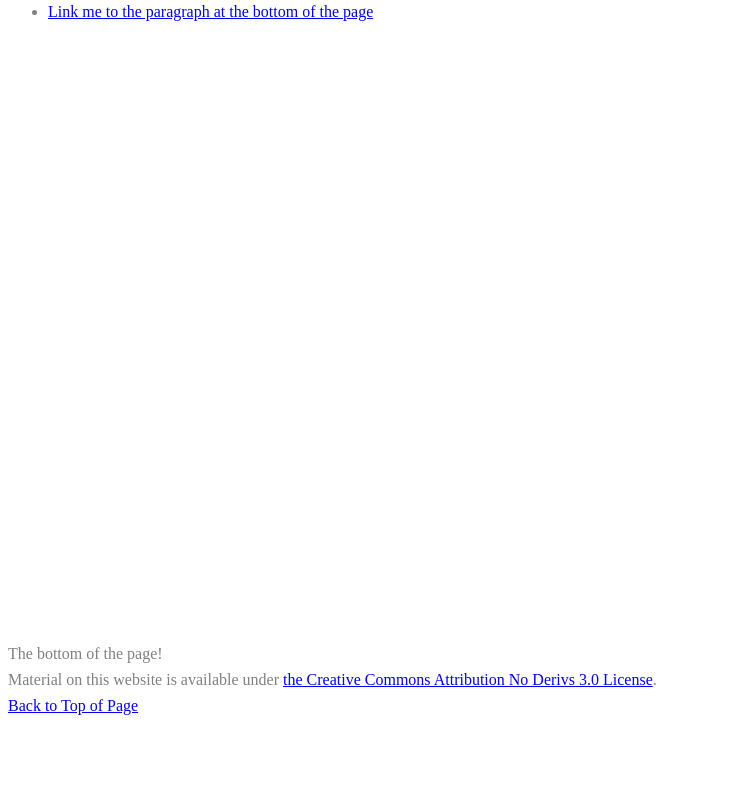
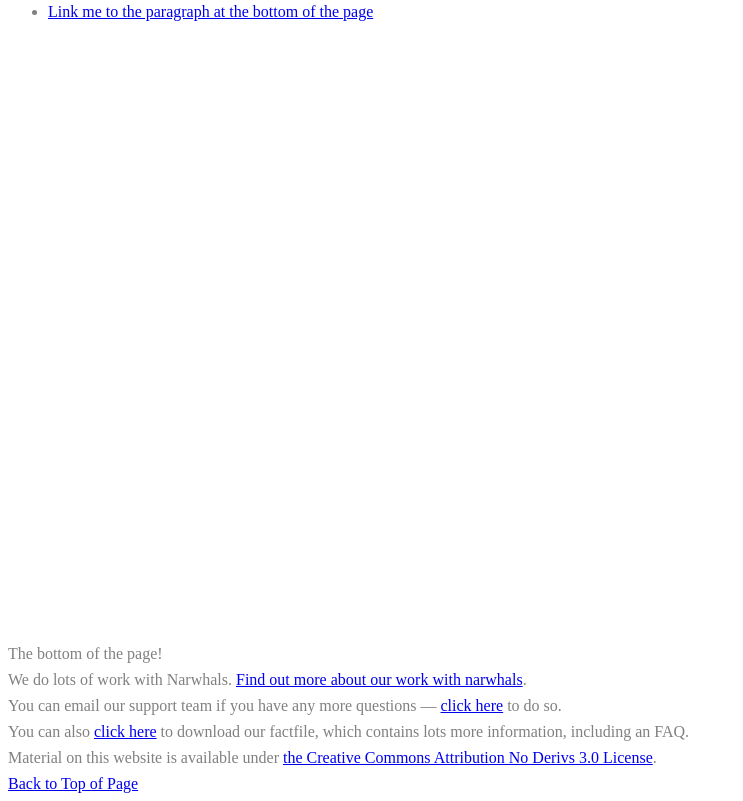
Before and after one commit to philsawa/philsawa.github.io, a plain HTML site: page index009-links-test.html in a window 1280 px wide. Shown: the part 443-1244 px from the top of the page, without its empty margins (0-743 px from the left). Before the commit the page ends 1166 px from the top, so only its background shows below. Drawn offline with Linux system fonts and the light colour scheme.

Commit message:
update index009-links-test.html

```diff
--- a/index009-links-test.html
+++ b/index009-links-test.html
@@ -73,6 +73,11 @@ see our <a href="whales.html" title="includes information on Blue Whales and Spe
 
 <!--Links Assessment 3 starts here-->
 
+      <p>We do lots of work with Narwhals. <a href="narwhals.html" title="find out more about our work with narwhals" target="_blank">Find out more about our work with narwhals</a>.</p>
+
+      <p>You can email our support team if you have any more questions — <a href="mailto:whales@example.com">click here</a> to do so.</p>
+
+      <p>You can also <a href="factfile.pdf" target="_blank">click here</a> to download our factfile, which contains lots more information, including an FAQ.</p>
 
 
 </main>
```
